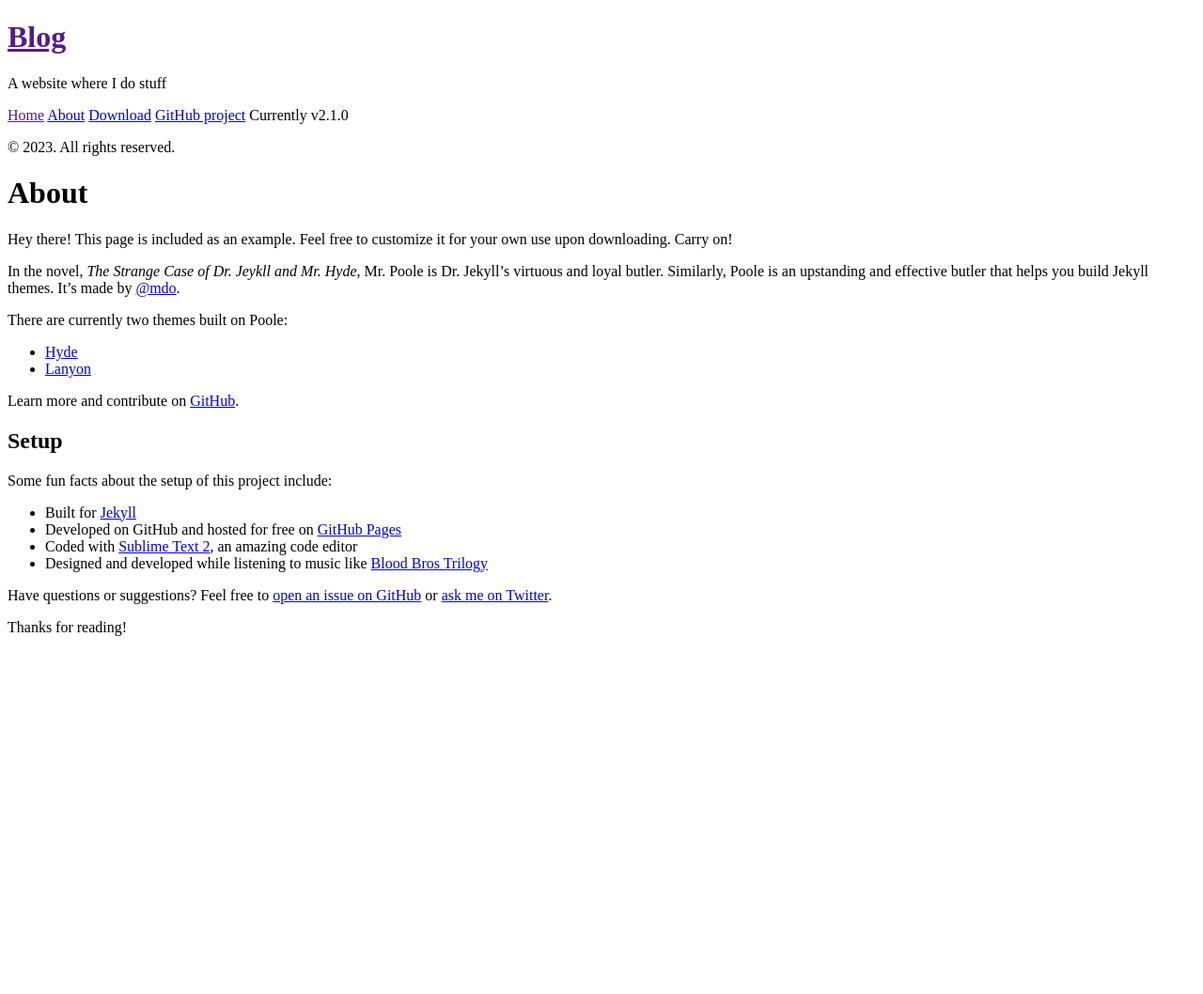
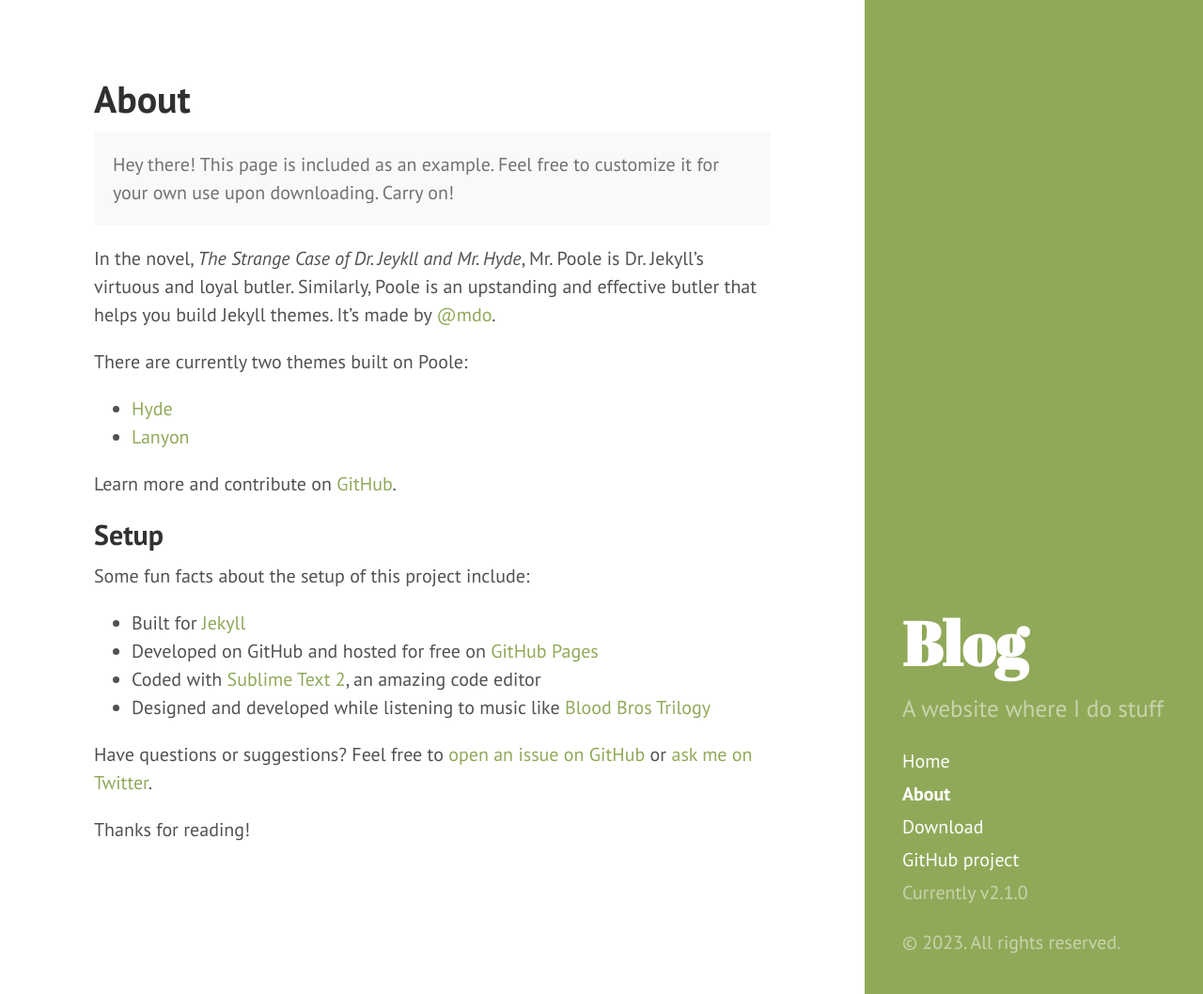
Before and after one commit to IamEld3st/iameld3st.github.io, a Jekyll site: the page built from about.md, in a window 1280 px wide and 1058 px high. Shown: the whole window at 94% size. Built offline with Jekyll 4.4.1, drawn with Linux system fonts in a browser that asks for light colours; Markdown is read by kramdown in place of the engine named in the settings.

Commit message:
Fix links

```diff
--- a/_includes/head.html
+++ b/_includes/head.html
@@ -15,14 +15,14 @@
   </title>
 
   <!-- CSS -->
-  <link rel="stylesheet" href="{{ site.baseurl }}public/css/poole.css">
-  <link rel="stylesheet" href="{{ site.baseurl }}public/css/syntax.css">
-  <link rel="stylesheet" href="{{ site.baseurl }}public/css/hyde.css">
+  <link rel="stylesheet" href="/public/css/poole.css">
+  <link rel="stylesheet" href="/public/css/syntax.css">
+  <link rel="stylesheet" href="/public/css/hyde.css">
   <link rel="stylesheet" href="http://fonts.googleapis.com/css?family=PT+Sans:400,400italic,700|Abril+Fatface">
 
   <!-- Icons -->
-  <link rel="apple-touch-icon-precomposed" sizes="144x144" href="{{ site.baseurl }}public/apple-touch-icon-144-precomposed.png">
-                                 <link rel="shortcut icon" href="{{ site.baseurl }}public/favicon.ico">
+  <link rel="apple-touch-icon-precomposed" sizes="144x144" href="/public/apple-touch-icon-144-precomposed.png">
+                                 <link rel="shortcut icon" href="/public/favicon.ico">
 
   <!-- RSS -->
   <link rel="alternate" type="application/rss+xml" title="RSS" href="/atom.xml">
```
Also changed, not shown: xbox_360/_posts/2023-01-10-rf-board-part-1.md (+3 -1 lines).
